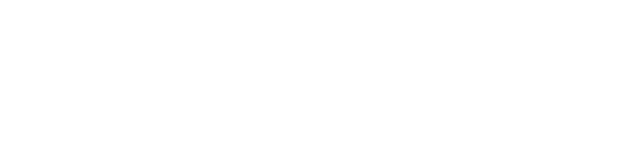
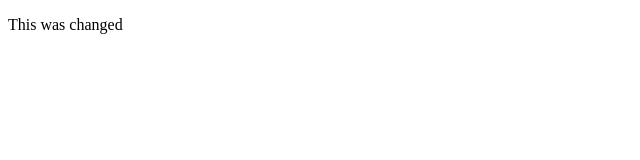
Before and after one commit to lifochiu/lifochiu.github.io, a plain HTML site: page docs/working/index.html in a window 1280 px wide. Shown: the whole page, without its empty margins (0-640 px from the left). Drawn offline with Linux system fonts and the light colour scheme.

Commit message:
Update index.html

```diff
--- a/docs/working/index.html
+++ b/docs/working/index.html
@@ -1,5 +1,6 @@
 <!DOCTYPE html>
 <html>
   <head></head>
+    <p>This was changed</p>
   <body></body>
 </html>
```
